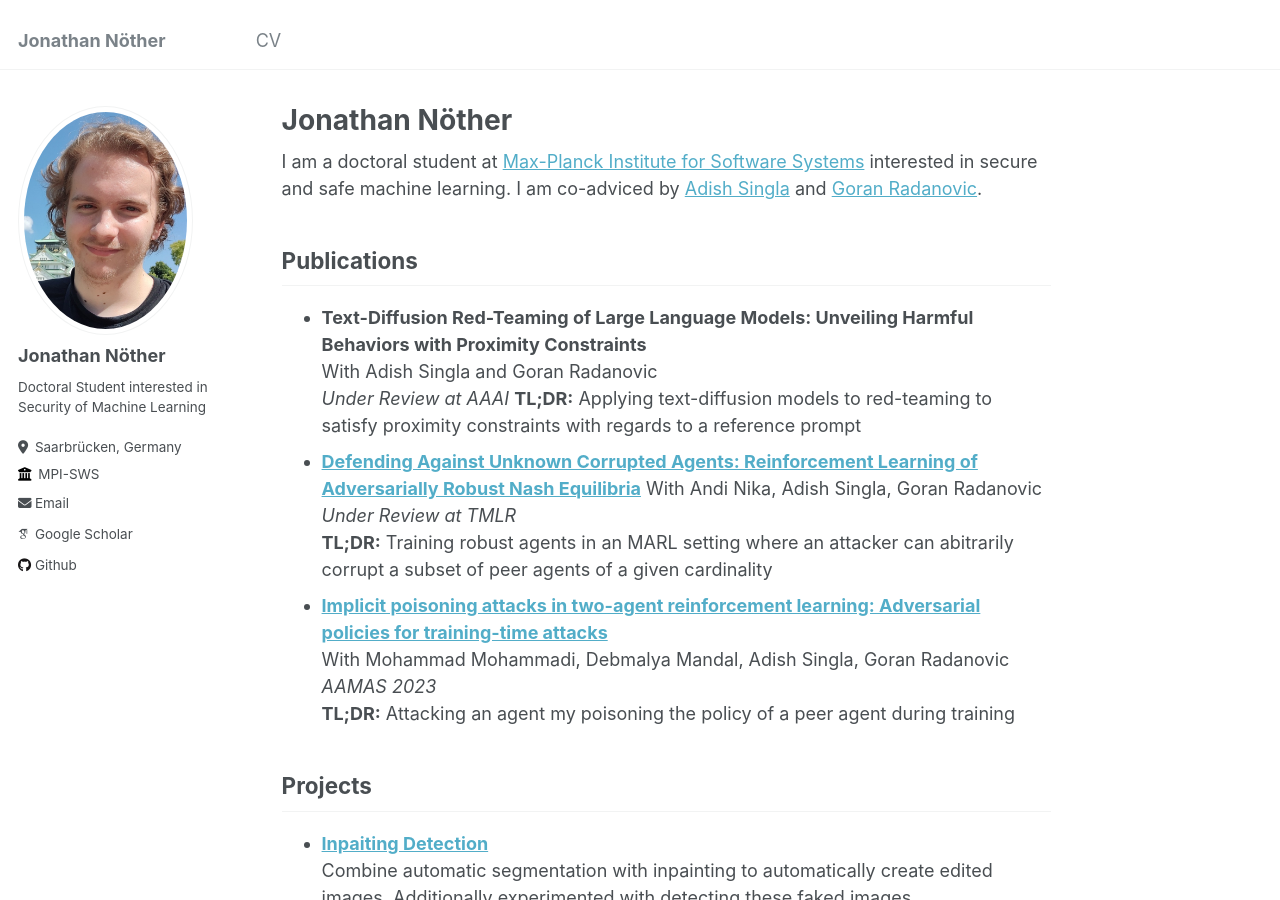
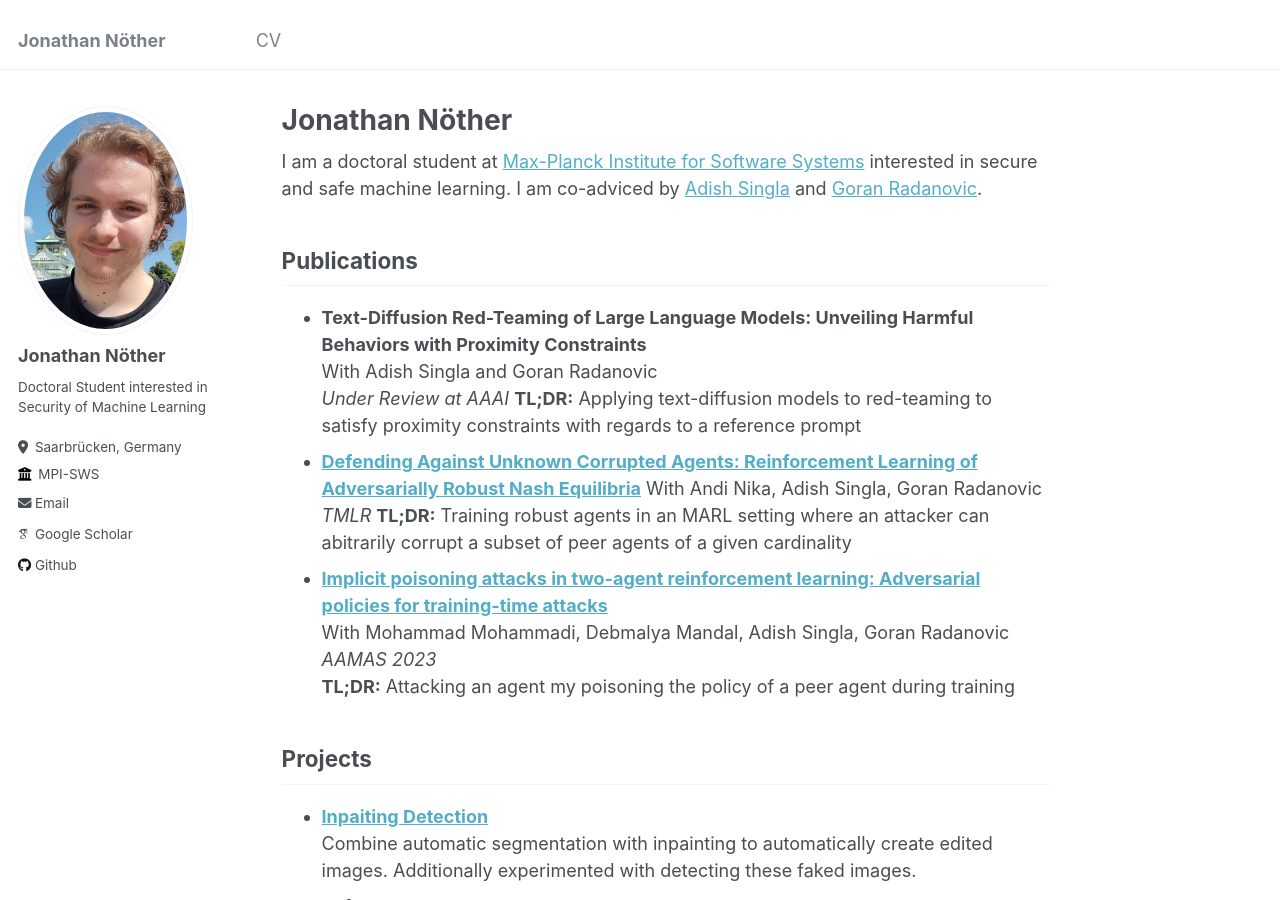
Before and after one commit to JNoether/jnoether.github.io, a Jekyll site: the page built from _pages/about.md, in a window 1280 px wide and 900 px high. Built offline with Jekyll 4.4.1, drawn with Linux system fonts in a browser that asks for light colours; some web fonts are replaced.

Commit message:
Fixed minor error

```diff
--- a/_pages/about.md
+++ b/_pages/about.md
@@ -17,7 +17,7 @@ With Adish Singla and Goran Radanovic
 **TL;DR:** Applying text-diffusion models to red-teaming to satisfy proximity constraints with regards to a reference prompt
 - **[Defending Against Unknown Corrupted Agents: Reinforcement Learning of Adversarially Robust Nash Equilibria](https://openreview.net/pdf?id=62pcoIqovw)**
 With Andi Nika, Adish Singla, Goran Radanovic
-*Under Review at TMLR*
+*TMLR*
 **TL;DR:** Training robust agents in an MARL setting where an attacker can abitrarily corrupt a subset of peer agents of a given cardinality
 - **[Implicit poisoning attacks in two-agent reinforcement learning: Adversarial policies for training-time attacks](https://arxiv.org/pdf/2302.13851)**
 With Mohammad Mohammadi, Debmalya Mandal, Adish Singla, Goran Radanovic
```
